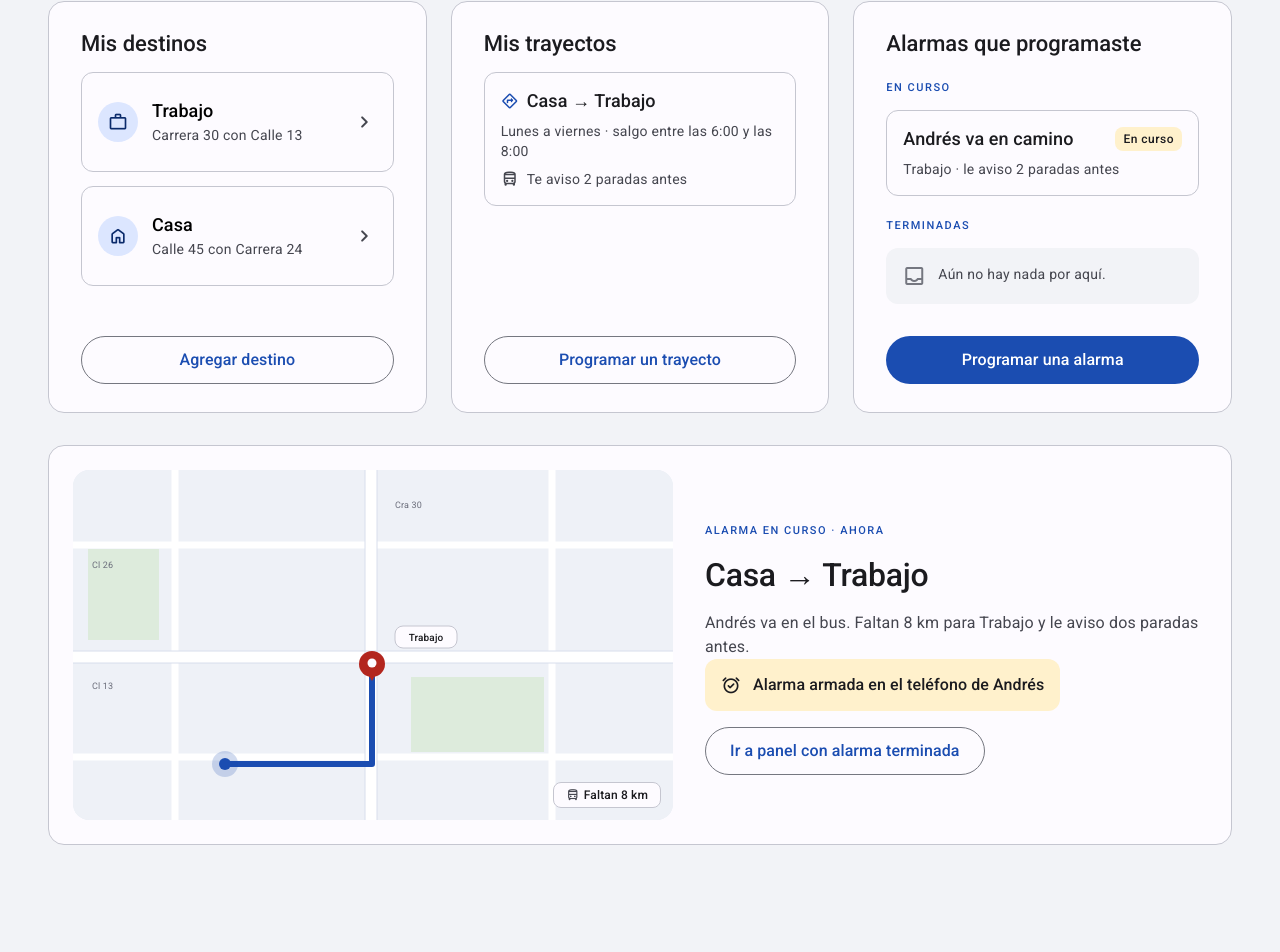
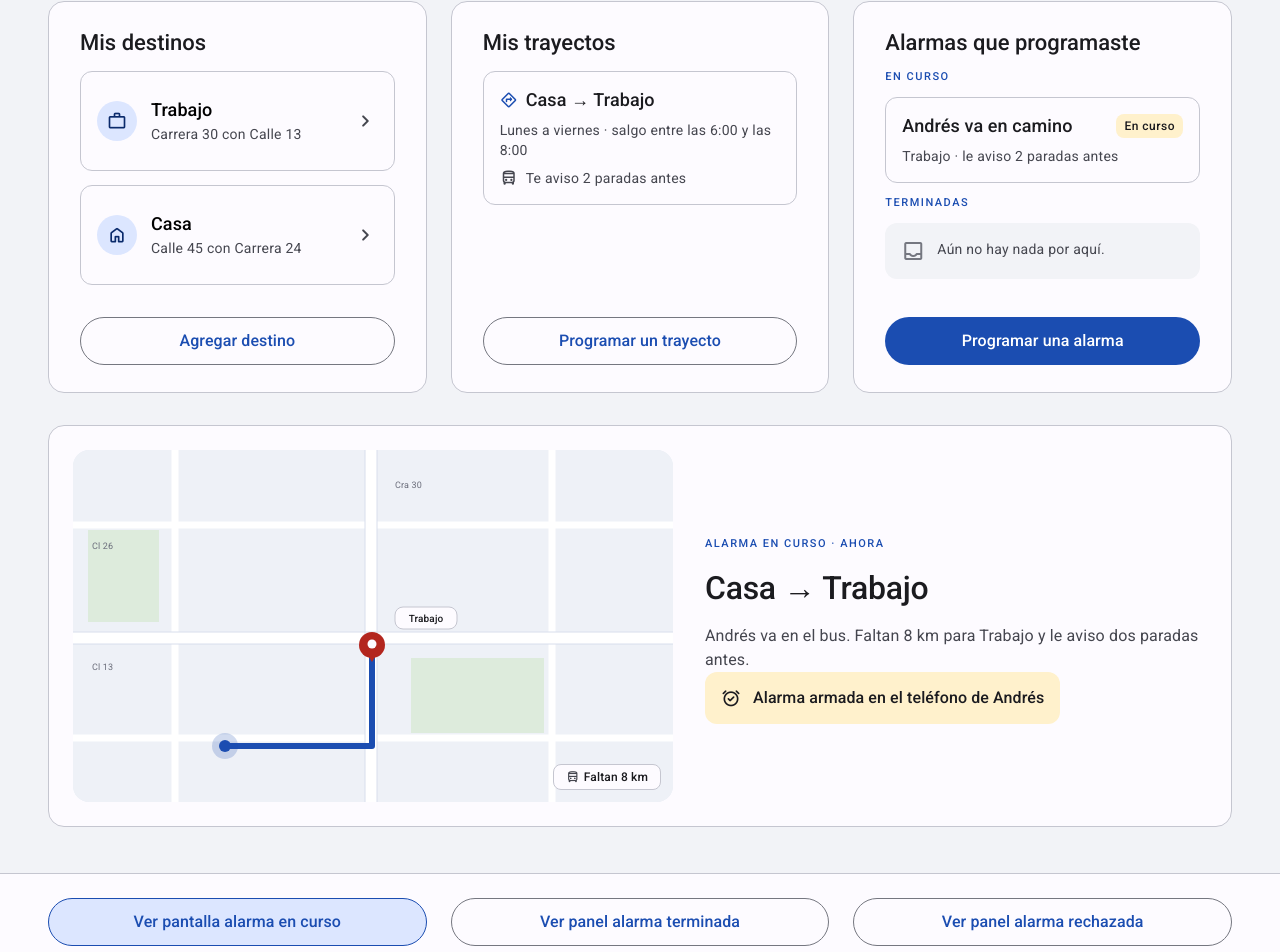
Before and after one commit to Masb97/UX-UI, an Angular app in the folder web/: page /panel-alarma-en-curso in a window 1280 px wide. Shown: the part 239-1191 px from the top of the page. Before the commit the page ends 1132 px from the top, so only its background shows below. Built offline with nearby package versions, Linux system fonts and the light colour scheme.

Commit message:
Se ajustan botones de flujos secundarios y se implementa pantalla alarma terminada

```diff
--- a/web/src/app/app.routes.ts
+++ b/web/src/app/app.routes.ts
@@ -11,6 +11,7 @@ export const routes: Routes = [
   { path: 'panel-arranque', component: PanelArranque, title: 'Mi alarma — empieza aquí' },
   { path: 'panel', component: Panel, title: 'Mi alarma — tu panel' },
   { path: 'panel-alarma-en-curso', component: Panel, data: { estado: 'en-curso' }, title: 'Mi alarma — alarma en curso' },
+  { path: 'panel-alarma-terminada', component: Panel, data: { estado: 'terminada' }, title: 'Mi alarma — alarma terminada' },
   { path: 'nuevo-destino', component: NuevoDestino, title: 'Mi alarma — nuevo destino' },
   { path: 'programar-alarma', component: ProgramarAlarma, title: 'Mi alarma — programar una alarma' },
   { path: '**', redirectTo: 'panel' },
--- a/web/src/app/compartido/mapa.ts
+++ b/web/src/app/compartido/mapa.ts
@@ -58,8 +58,8 @@ import { Component, Input, computed, signal } from '@angular/core';
               stroke-linecap="round" stroke-linejoin="round" />
 
         <!-- posición actual -->
-        <circle [attr.cx]="px(0.254)" [attr.cy]="py(0.840)" r="13" fill="#1B4DB1" opacity=".2" />
-        <circle [attr.cx]="px(0.254)" [attr.cy]="py(0.840)" r="6"  fill="#1B4DB1" />
+        <circle [attr.cx]="px(llegada ? 0.476 : 0.254)" [attr.cy]="py(llegada ? 0.630 : 0.840)" r="13" fill="#1B4DB1" opacity=".2" />
+        <circle [attr.cx]="px(llegada ? 0.476 : 0.254)" [attr.cy]="py(llegada ? 0.630 : 0.840)" r="6"  fill="#1B4DB1" />
 
         <!-- destino -->
         <g [attr.transform]="'translate(' + px(0.499) + ',' + py(0.555) + ')'">
@@ -116,6 +116,7 @@ export class Mapa {
   @Input() destino = 'Trabajo';
   @Input() nota: string | null = null;
   @Input() notaIcono = 'directions_bus';
+  @Input() llegada = false;
   /** Alto y ancho del cuadro de render, en píxeles. */
   @Input() alto = 238;
   @Input() ancho = 405;
--- /dev/null
+++ b/web/src/app/compartido/navegacion-panel.ts
@@ -0,0 +1,34 @@
+import { Component } from '@angular/core';
+import { RouterLink, RouterLinkActive } from '@angular/router';
+
+@Component({
+  selector: 'app-navegacion-panel',
+  standalone: true,
+  imports: [RouterLink, RouterLinkActive],
+  template: `
+    <nav aria-label="Estados del panel">
+      <a class="btn-secundario" routerLink="/panel-alarma-en-curso"
+         routerLinkActive="actual" ariaCurrentWhenActive="page">Ver pantalla alarma en curso</a>
+      <a class="btn-secundario" routerLink="/panel-alarma-terminada"
+         routerLinkActive="actual" ariaCurrentWhenActive="page">Ver panel alarma terminada</a>
+      <button type="button" class="btn-secundario">Ver panel alarma rechazada</button>
+    </nav>
+  `,
+  styles: [`
+    :host { display: block; background: var(--surface); border-top: 1px solid var(--outline-variant); }
+    nav {
+      display: grid;
+      grid-template-columns: repeat(3, minmax(0, 1fr));
+      gap: var(--gutter);
+      max-width: var(--page-max);
+      margin: 0 auto;
+      padding: var(--sp-6) var(--page-margin);
+    }
+    nav > * { min-height: 48px; text-align: center; }
+    @media (max-width: 800px) {
+      nav { grid-template-columns: 1fr; padding: var(--sp-6); }
+    }
+    .actual { background: var(--primary-container); border-color: var(--primary); }
+  `],
+})
+export class NavegacionPanel {}
--- a/web/src/app/panel-arranque/panel-arranque.html
+++ b/web/src/app/panel-arranque/panel-arranque.html
@@ -56,3 +56,4 @@
     </div>
   </aside>
 </div>
+<app-navegacion-panel />
--- a/web/src/app/panel-arranque/panel-arranque.ts
+++ b/web/src/app/panel-arranque/panel-arranque.ts
@@ -1,10 +1,11 @@
 import { Component } from '@angular/core';
 import { RouterLink } from '@angular/router';
+import { NavegacionPanel } from '../compartido/navegacion-panel';
 
 @Component({
   selector: 'app-panel-arranque',
   standalone: true,
-  imports: [RouterLink],
+  imports: [RouterLink, NavegacionPanel],
   templateUrl: './panel-arranque.html',
   styleUrl: './panel-arranque.scss',
 })
--- a/web/src/app/panel/panel.html
+++ b/web/src/app/panel/panel.html
@@ -1,6 +1,6 @@
-<div class="pagina pagina--panel">
+<div class="pagina pagina--panel" [class.pagina--seguimiento]="alarmaEnCurso() || alarmaTerminada()">
   <h1 class="t-headline-l">Tu panel</h1>
-  <p class="t-body-l muted sub">{{ alarmaEnCurso() ? 'Andrés va en camino. Le aviso dos paradas antes de que llegue.' : 'Guardaste un destino. Si quieres, ahora puedes programarle una alarma a alguien más.' }}</p>
+  <p class="t-body-l muted sub">{{ subtitulo() }}</p>
 
   <div class="columnas">
     <!-- Mis destinos -->
@@ -8,7 +8,7 @@
       <div class="cuerpo">
         <h2 class="t-title-l">Mis destinos</h2>
 
-      @if (!alarmaEnCurso()) {
+      @if (!alarmaEnCurso() && !alarmaTerminada()) {
       <div class="aviso aviso-exito">
         <span class="material-symbols-rounded" aria-hidden="true">check_circle</span>
         <div>
@@ -71,15 +71,25 @@
       } @else {
       <div class="aviso aviso-vacio">
         <span class="material-symbols-rounded" aria-hidden="true">inbox</span>
-        <p class="t-body-m m0">Todavía no has programado alarmas para alguien más.</p>
+        <p class="t-body-m m0">{{ alarmaTerminada() ? 'No tienes alarmas activas en este momento.' : 'Todavía no has programado alarmas para alguien más.' }}</p>
       </div>
       }
 
       <p class="t-overline">Terminadas</p>
+      @if (alarmaTerminada()) {
+      <div class="trayecto">
+        <div class="encabezado-alarma">
+          <p class="t-title-m m0">Andrés llegó a las 7:42</p>
+          <span class="estado-alarma estado-alarma--terminada t-label-s">Terminada</span>
+        </div>
+        <p class="t-body-m muted m0">Trabajo · le avisé 2 paradas antes</p>
+      </div>
+      } @else {
       <div class="aviso aviso-vacio">
         <span class="material-symbols-rounded" aria-hidden="true">inbox</span>
         <p class="t-body-m m0">Aún no hay nada por aquí.</p>
       </div>
+      }
 
       <!-- La única acción principal de la pantalla -->
       </div>
@@ -90,7 +100,7 @@
 
   @if (alarmaEnCurso()) {
   <section class="tarjeta proximo proximo--en-curso" aria-labelledby="trayecto-en-curso">
-    <app-mapa destino="Trabajo" nota="Faltan 8 km" [alto]="350" [ancho]="600" />
+    <app-mapa destino="Trabajo" nota="Faltan 8 km" [alto]="352" [ancho]="600" />
     <div class="detalle">
       <p class="t-overline">Alarma en curso · ahora</p>
       <h2 id="trayecto-en-curso" class="t-headline-l m0">Casa &#8594; Trabajo</h2>
@@ -100,8 +110,21 @@
           <span class="material-symbols-rounded" aria-hidden="true">alarm_on</span>
           <span class="t-label-l">Alarma armada en el teléfono de Andrés</span>
         </p>
-        <button type="button" class="btn-secundario">Ir a panel con alarma terminada</button>
       </div>
+    </div>
+  </section>
+  } @else if (alarmaTerminada()) {
+  <section class="tarjeta proximo proximo--en-curso" aria-labelledby="trayecto-terminado">
+    <app-mapa destino="Trabajo" nota="Llegó a las 7:42" notaIcono="check_circle"
+              [llegada]="true" [alto]="352" [ancho]="600" />
+    <div class="detalle">
+      <p class="t-overline">Este trayecto · hoy</p>
+      <h2 id="trayecto-terminado" class="t-headline-l m0">Casa &#8594; Trabajo</h2>
+      <p class="t-body-l muted">Andrés llegó a Trabajo a las 7:42. La alarma sonó dos paradas antes, como estaba programada.</p>
+      <p class="aviso aviso-info propuesta">
+        <span class="material-symbols-rounded" aria-hidden="true">check_circle</span>
+        <span class="t-label-l">Terminada a las 7:42</span>
+      </p>
     </div>
   </section>
   } @else {
@@ -117,9 +140,9 @@
           <span class="material-symbols-rounded" aria-hidden="true">alarm_on</span>
           <span class="t-label-l">Te lo propongo mañana a las 6:00</span>
         </p>
-        <a class="btn-secundario" routerLink="/panel-alarma-en-curso">Ver panel alarma en curso</a>
       </div>
     </div>
   </section>
   }
 </div>
+<app-navegacion-panel />
--- a/web/src/app/panel/panel.scss
+++ b/web/src/app/panel/panel.scss
@@ -1,13 +1,17 @@
 .sub { margin: var(--sp-2) 0 56px; }   /* encabezado termina en 184, columnas en 240 */
 .m0 { margin: 0; }
+h1 { margin: 0; }
+.pagina--panel { padding-bottom: 46px; }
 
 /* 12 columnas de 90 con medianil de 24 → tres tarjetas de 4 columnas */
 .columnas {
   display: grid;
-  grid-template-columns: repeat(3, 1fr);
+  grid-template-columns: repeat(3, minmax(0, 1fr));
   gap: var(--gutter);
   align-items: stretch;
+  min-height: 506px;
 }
+.pagina--seguimiento .columnas { min-height: 392px; }
 
 .tarjeta {
   display: flex;
@@ -23,8 +27,20 @@
   flex: 1;
 }
 
-/* 32 entre el final del cuerpo y el botón (28 + 370 + 32 + 48 + 28 = 506) */
-.ancho { width: 100%; margin-top: var(--sp-8); }
+/* Incluye el borde en los 28 px de margen interior vertical del mockup.
+   La última fila reserva exactamente 48 px para las tres acciones. */
+.columnas > .tarjeta {
+  display: grid;
+  grid-template-rows: 1fr 48px;
+  row-gap: var(--sp-8);
+  padding: 27px 31px;
+  min-width: 0;
+}
+.ancho { width: 100%; height: 48px; margin: 0; }
+.columnas > .tarjeta:last-child .cuerpo {
+  gap: var(--sp-3);
+  .t-overline { margin: 0; }
+}
 
 .item {
   display: flex; align-items: center; gap: 14px;
@@ -82,6 +98,7 @@
 /* Adaptable: en pantallas estrechas las columnas se apilan */
 @media (max-width: 1100px) {
   .columnas { grid-template-columns: 1fr; }
+  .columnas, .pagina--seguimiento .columnas { min-height: 0; }
   .proximo { grid-template-columns: 1fr; }
 }
 
@@ -99,6 +116,10 @@
   border-radius: var(--r-label);
   background: var(--alert-container);
 }
+.estado-alarma--terminada {
+  background: var(--success-container);
+  color: var(--success);
+}
 .alarma-armada {
   align-items: center;
   margin: 0;
--- a/web/src/app/panel/panel.ts
+++ b/web/src/app/panel/panel.ts
@@ -2,11 +2,12 @@ import { Component, computed, inject } from '@angular/core';
 import { toSignal } from '@angular/core/rxjs-interop';
 import { ActivatedRoute, RouterLink } from '@angular/router';
 import { Mapa } from '../compartido/mapa';
+import { NavegacionPanel } from '../compartido/navegacion-panel';
 
 @Component({
   selector: 'app-panel',
   standalone: true,
-  imports: [RouterLink, Mapa],
+  imports: [RouterLink, Mapa, NavegacionPanel],
   templateUrl: './panel.html',
   styleUrl: './panel.scss',
 })
@@ -14,6 +15,12 @@ export class Panel {
   private readonly ruta = inject(ActivatedRoute);
   private readonly datos = toSignal(this.ruta.data, { initialValue: this.ruta.snapshot.data });
   readonly alarmaEnCurso = computed(() => this.datos()['estado'] === 'en-curso');
+  readonly alarmaTerminada = computed(() => this.datos()['estado'] === 'terminada');
+  readonly subtitulo = computed(() => {
+    if (this.alarmaEnCurso()) return 'Andrés va en camino. Le aviso dos paradas antes de que llegue.';
+    if (this.alarmaTerminada()) return 'Andrés llegó. La alarma se cerró y quedó en el historial.';
+    return 'Guardaste un destino. Si quieres, ahora puedes programarle una alarma a alguien más.';
+  });
 
   destinos = [
     { nombre: 'Trabajo', direccion: 'Carrera 30 con Calle 13', icono: 'work' },
--- a/web/src/styles.scss
+++ b/web/src/styles.scss
@@ -221,7 +221,11 @@ html, body {
   /* Las pantallas con enlace de volver arrancan en 104; el panel, en 112 */
   padding: var(--sp-8) var(--page-margin) var(--sp-12);
 }
-.pagina--panel { padding-top: 40px; }
+.pagina--panel {
+  padding-top: 40px;
+  /* Frame Figma: 1112 px, incluidos los 72 px de la barra. */
+  min-height: calc(1112px - var(--barra-alto));
+}
 
 @media (max-width: 1100px) {
   .pagina { padding-left: var(--sp-6); padding-right: var(--sp-6); }
```
